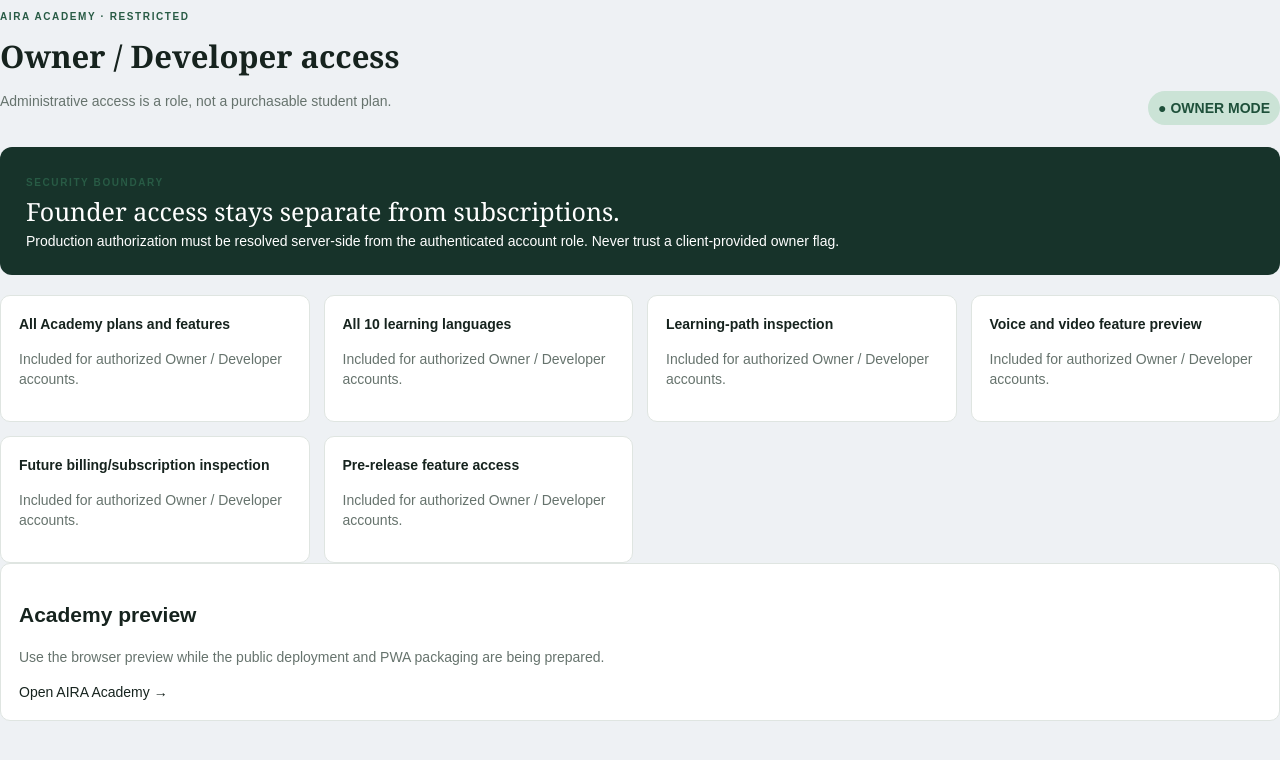
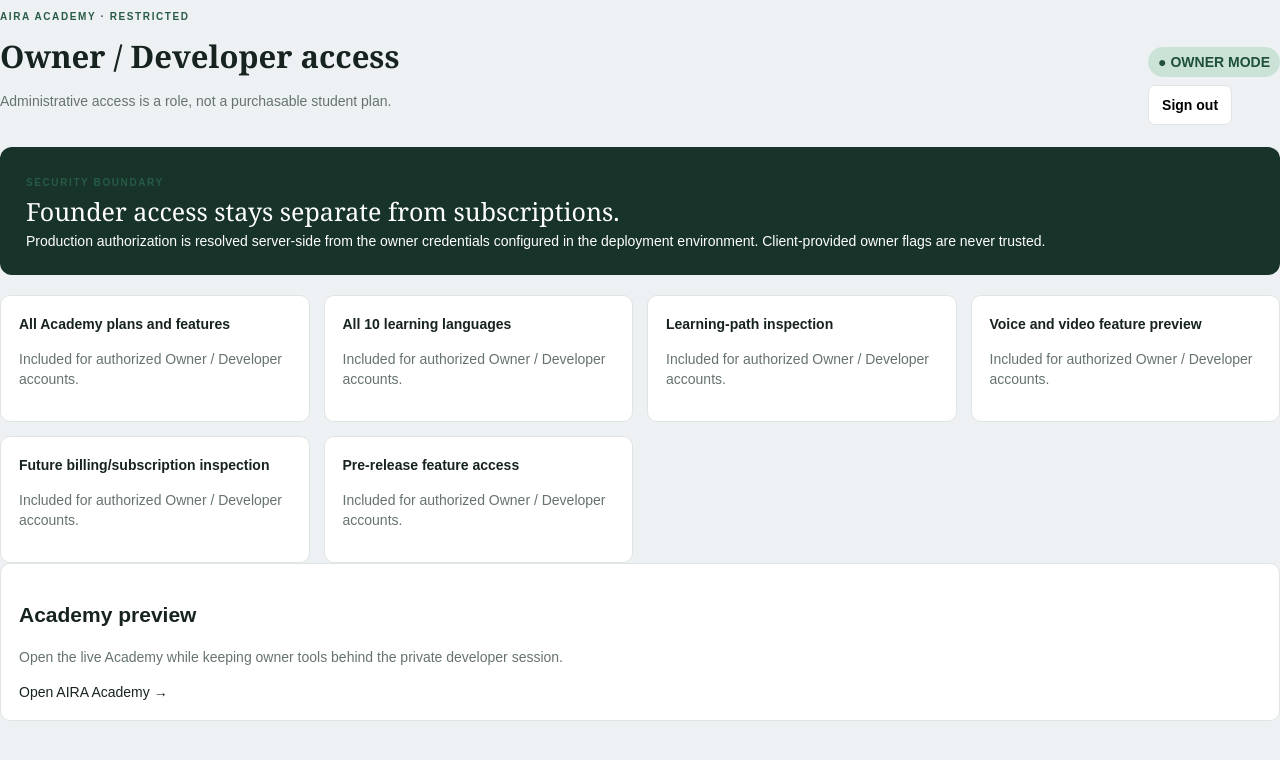
Before and after one commit to tsapkovaby-cyber/AIRA-OS, a Next.js app: page /developer in a window 1280 px wide. Shown: the top 760 px of the page. Built offline with nearby package versions, Linux system fonts and the light colour scheme.

Commit message:
Add owner logout control

```diff
--- a/app/developer/page.tsx
+++ b/app/developer/page.tsx
@@ -1,5 +1,50 @@
-import Link from 'next/link';
+import Link from "next/link";
 
-const capabilities=['All Academy plans and features','All 10 learning languages','Learning-path inspection','Voice and video feature preview','Future billing/subscription inspection','Pre-release feature access'];
+const capabilities = [
+  "All Academy plans and features",
+  "All 10 learning languages",
+  "Learning-path inspection",
+  "Voice and video feature preview",
+  "Future billing/subscription inspection",
+  "Pre-release feature access",
+];
 
-export default function DeveloperPreview(){return <main><div className="page-head"><div><p className="eyebrow">AIRA Academy · Restricted</p><h1>Owner / Developer access</h1><p className="muted">Administrative access is a role, not a purchasable student plan.</p></div><span className="health">● OWNER MODE</span></div><section className="brief"><div><span className="eyebrow">Security boundary</span><h2>Founder access stays separate from subscriptions.</h2><span>Production authorization must be resolved server-side from the authenticated account role. Never trust a client-provided owner flag.</span></div></section><div className="grid">{capabilities.map(item=><article className="card" key={item}><strong>{item}</strong><p className="muted">Included for authorized Owner / Developer accounts.</p></article>)}</div><section className="card"><h2>Academy preview</h2><p className="muted">Use the browser preview while the public deployment and PWA packaging are being prepared.</p><Link href="/academy">Open AIRA Academy →</Link></section></main>}
+export default function DeveloperPreview() {
+  return (
+    <main>
+      <div className="page-head">
+        <div>
+          <p className="eyebrow">AIRA Academy · Restricted</p>
+          <h1>Owner / Developer access</h1>
+          <p className="muted">Administrative access is a role, not a purchasable student plan.</p>
+        </div>
+        <div>
+          <span className="health">● OWNER MODE</span>
+          <form action="/api/developer/logout" method="post" style={{ marginTop: 12 }}>
+            <button className="button" type="submit">Sign out</button>
+          </form>
+        </div>
+      </div>
+      <section className="brief">
+        <div>
+          <span className="eyebrow">Security boundary</span>
+          <h2>Founder access stays separate from subscriptions.</h2>
+          <span>Production authorization is resolved server-side from the owner credentials configured in the deployment environment. Client-provided owner flags are never trusted.</span>
+        </div>
+      </section>
+      <div className="grid">
+        {capabilities.map((item) => (
+          <article className="card" key={item}>
+            <strong>{item}</strong>
+            <p className="muted">Included for authorized Owner / Developer accounts.</p>
+          </article>
+        ))}
+      </div>
+      <section className="card">
+        <h2>Academy preview</h2>
+        <p className="muted">Open the live Academy while keeping owner tools behind the private developer session.</p>
+        <Link href="/academy">Open AIRA Academy →</Link>
+      </section>
+    </main>
+  );
+}
```
